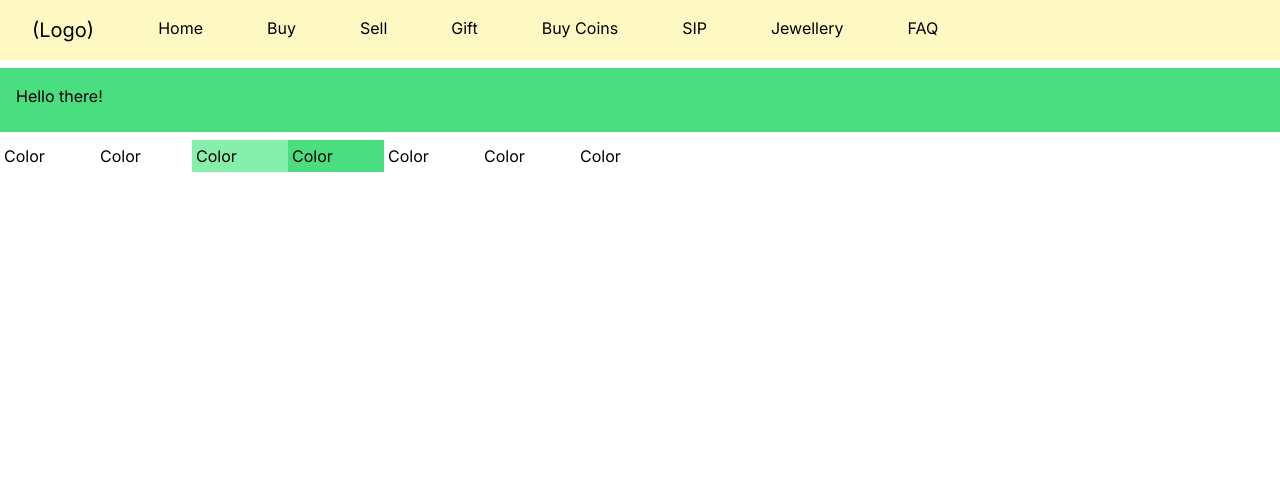
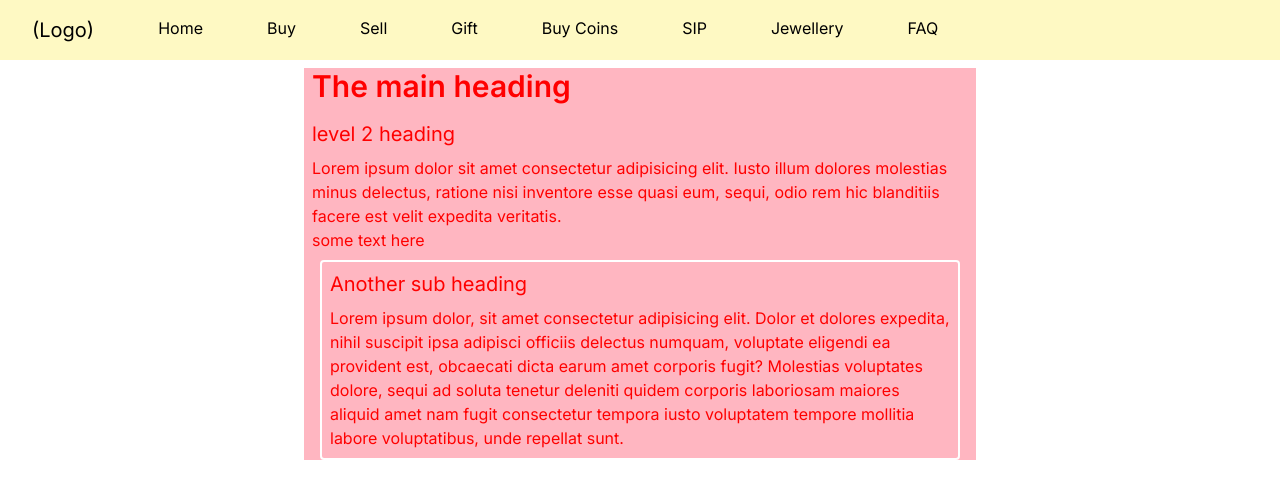
Before and after one commit to karannagpal/safegold-explorations, a Next.js app: page / in a window 1280 px wide. Shown: the top 498 px of the page. Built offline with nearby package versions, Linux system fonts and the light colour scheme.

Commit message:
theme testing

```diff
--- a/app/globals.css
+++ b/app/globals.css
@@ -12,3 +12,24 @@
 @tailwind components;
 
 @tailwind utilities;
+
+.theme-blue {
+  --tw-bg-opacity: 1 !important;
+  background-color: blue;
+  --tw-text-opacity: 1 !important;
+  color: lightblue;
+}
+
+.theme-green {
+  --tw-bg-opacity: 1 !important;
+  background-color: olive;
+  --tw-text-opacity: 1 !important;
+  color: yellowgreen;
+}
+
+.theme-red {
+  --tw-bg-opacity: 1 !important;
+  background-color: lightpink;
+  --tw-text-opacity: 1 !important;
+  color: red;
+}
--- a/app/page.tsx
+++ b/app/page.tsx
@@ -1,13 +1,28 @@
 export default function Home() {
   return (
     <>
-      <main className="bg-green-400 h-16 p-4 mb-1 border-dark">
-        Hello there!
-      </main>
-      <main className="flex">
-        {[1, 2, 3, 4, 5, 6, 7].map((num) => {
-          return <div className={`bg-green-${num}00 mt-1 p-1 w-24`}>Color</div>;
-        })}
+      <main className="px-2 container max-w-2xl mx-auto theme-red">
+        <h1>The main heading</h1>
+        <h2>level 2 heading</h2>
+        <p>
+          Lorem ipsum dolor sit amet consectetur adipisicing elit. Iusto illum
+          dolores molestias minus delectus, ratione nisi inventore esse quasi
+          eum, sequi, odio rem hic blanditiis facere est velit expedita
+          veritatis.
+        </p>
+        <p>some text here</p>
+        <div className="border-2 border-white p-2 rounded m-2">
+          <h2>Another sub heading</h2>
+          <p>
+            Lorem ipsum dolor, sit amet consectetur adipisicing elit. Dolor et
+            dolores expedita, nihil suscipit ipsa adipisci officiis delectus
+            numquam, voluptate eligendi ea provident est, obcaecati dicta earum
+            amet corporis fugit? Molestias voluptates dolore, sequi ad soluta
+            tenetur deleniti quidem corporis laboriosam maiores aliquid amet nam
+            fugit consectetur tempora iusto voluptatem tempore mollitia labore
+            voluptatibus, unde repellat sunt.
+          </p>
+        </div>
       </main>
     </>
   );
--- a/components/BuyGoldForm/index.tsx
+++ b/components/BuyGoldForm/index.tsx
@@ -61,6 +61,7 @@ function BuyGoldForm() {
             ctaText="Proceed to Buy >>"
             onClickHandler={() => alert("submit")}
             variant={ButtonVariant.GREEN_OUTLINED}
+            customClasses="bg-black text-yellow-200"
           />
         </div>
       </form>
```
